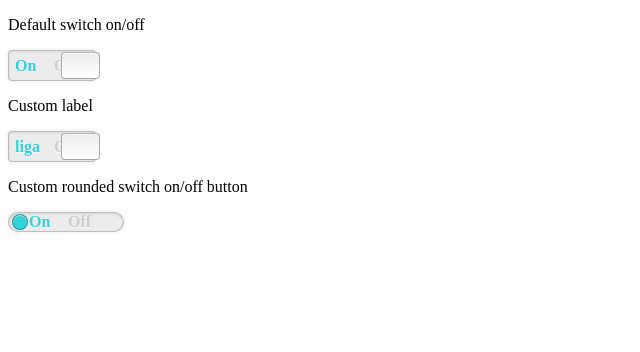
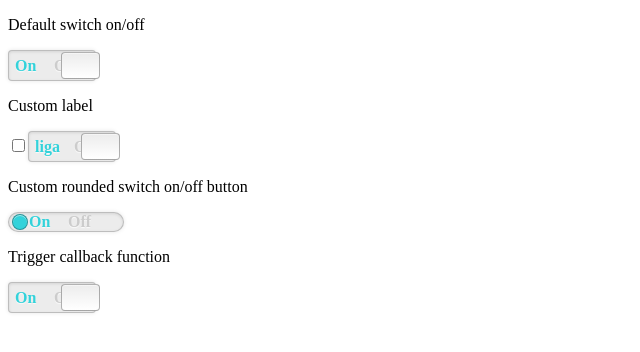
Before and after one commit to lucasaquiles/switchOnOffjQueryPlugin, a plain HTML site: page index.html in a window 1280 px wide. Shown: the whole page, without its empty margins (0-640 px from the left). Drawn offline with nearby package versions, Linux system fonts and the light colour scheme.

Commit message:
fixes and callback functions

```diff
--- a/index.html
+++ b/index.html
@@ -8,17 +8,16 @@
   crossorigin="anonymous"></script>
 
   <script src="sf.jquery.js"></script>
-
-   <link rel="stylesheet" type="text/css" href="sf.css">
+  <link rel="stylesheet" type="text/css" href="sf.css">
 
 <script type="text/javascript">
 	jQuery(document).ready(function(){
 
-
-  jQuery("#outro").sf({rounded:true});
-  jQuery("#teste").sf();
-  jQuery("#maisum").sf({onLabel:'liga'});
-})
+    jQuery("#input3").sf({rounded:true});
+    jQuery("#input1").sf();
+    jQuery("#input4").sf({callback:function(){alert("Oi, sumida!");}});
+    jQuery("#input2").sf({onLabel:'liga'}).show();
+  })
 </script>
 </head>
 
@@ -26,14 +25,17 @@
 
 
 <p>Default  switch on/off</p>
-<input type="checkbox" id="teste" />
+<input type="checkbox" id="input1" />
 
 <p>Custom label</p>
-<input type="checkbox" id="maisum" />
+<input type="checkbox" id="input2" />
 
 <p>Custom rounded switch on/off button</p>
-<input type="checkbox" id="outro" />
+<input type="checkbox" id="input3" />
 
+
+<p>Trigger callback function</p>
+<input type="checkbox" id="input4" />
 
 </body>
 </html>
--- a/sf.jquery.js
+++ b/sf.jquery.js
@@ -44,16 +44,20 @@ jQuery.fn.sf = function(options){
 
 			}
 
+
+			opts.callback();
+
 			e.preventDefault();
 		});
 	})
 
-
+	return jQuery(this);
 
 		}
 
 	jQuery.fn.sf.defaults = {
 		    onLabel: "On",
 		    offLabel: "Off",
-        rounded:false
+        	rounded:false,
+        	callback:function(){}
 	};
```
